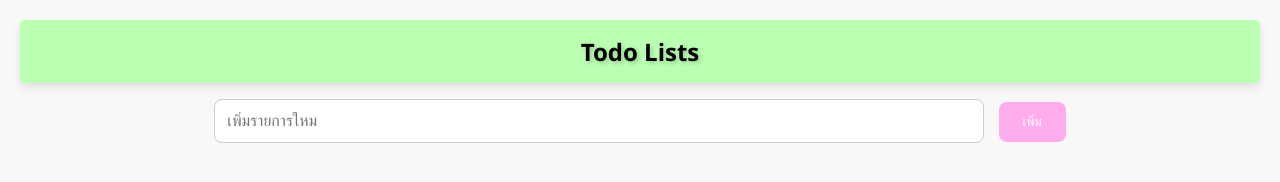
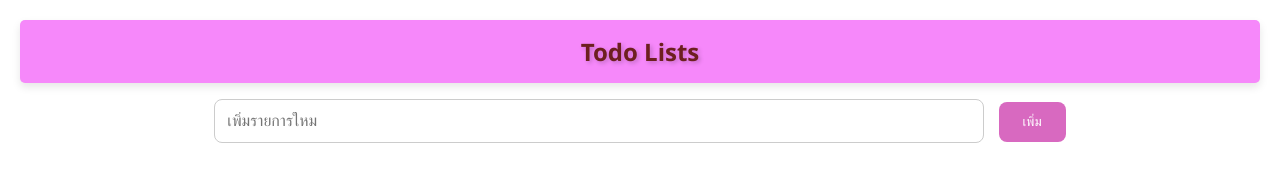
Before and after one commit to 65160127/88726065, a plain HTML site: page lab07/todo.html in a window 1280 px wide. Drawn offline with Linux system fonts and the light colour scheme.

Commit message:
ปรับสไตล์ CSS เพิ่มความสวยงาม

```diff
--- a/lab07/styles.css
+++ b/lab07/styles.css
@@ -3,16 +3,16 @@ body {
     font-family: "Segoe UI", Tahoma, Geneva, Verdana, sans-serif;
     text-align: center;
     margin: 20px;
-    background-color: #f8f8f8;
+    background-color: rgb(255, 255, 255);
 }
 
 h1 {
-    color: #333;
+    color: #ff4343;
     font-size: 24px;
-    background-color: #bbffb2;
+    background-color: #f688fa;
     padding: 15px;
     border-radius: 5px;
-    color: rgb(0, 0, 0);
+    color: rgb(109, 31, 31);
     text-shadow: 2px 2px 4px rgba(0, 0, 0, 0.2);
     box-shadow: 0 4px 8px rgba(0, 0, 0, 0.1);
 }
@@ -23,7 +23,7 @@ ul {
 }
 
 li {
-    background-color: #fff;
+    background-color: #e5c0f7;
 
     padding: 15px;
     margin: 10px 0;
@@ -51,7 +51,7 @@ input[type="text"] {
 
 button {
     padding: 12px 24px;
-    background-color: #ffaced;
+    background-color: #d869c0;
     color: white;
     border: none;
     border-radius: 8px;
```
